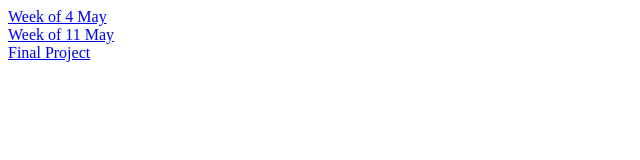
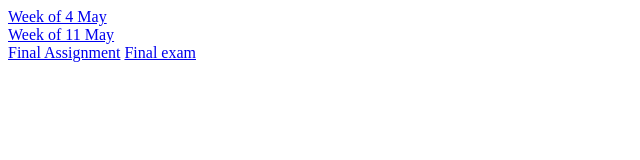
Before and after one commit to LCHSTest/LCHSTest.github.io, a plain HTML site: page index.html in a window 1280 px wide. Shown: the whole page, without its empty margins (0-640 px from the left). Drawn offline with Linux system fonts and the light colour scheme.

Commit message:
Update index.html

```diff
--- a/index.html
+++ b/index.html
@@ -3,5 +3,7 @@
 <body>
 <a href="https://drive.google.com/folderview?id=0BymyB7k4bDN9OUpWd2tNbDE0Mm8&usp=sharing">Week of 4 May</a><br />
 <a href="https://drive.google.com/folderview?id=0BymyB7k4bDN9em9aUFZNMDhzVlE&usp=sharing">Week of 11 May</a><br />
-<a href="https://docs.google.com/document/d/1Y306sbVPaUO5ROaX4upS64CQLRgJP3Gf8Bkc9lILAqM/edit?usp=sharing">Final Project</a>
+<a href="https://docs.google.com/document/d/1Y306sbVPaUO5ROaX4upS64CQLRgJP3Gf8Bkc9lILAqM/edit?usp=sharing">Final Assignment</a>
+<a href="https://docs.google.com/document/d/1IsdGOrPrMuL3FiOV62RC617EEVYHBhWtHOZJUYXYOF0/edit">Final exam</a>
+
 </body></html>
```
